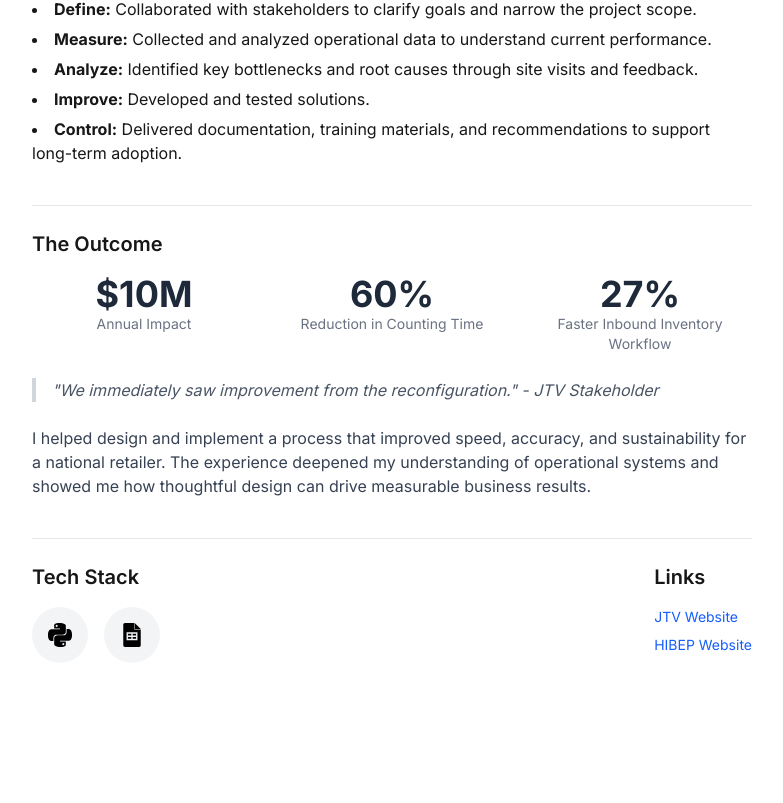
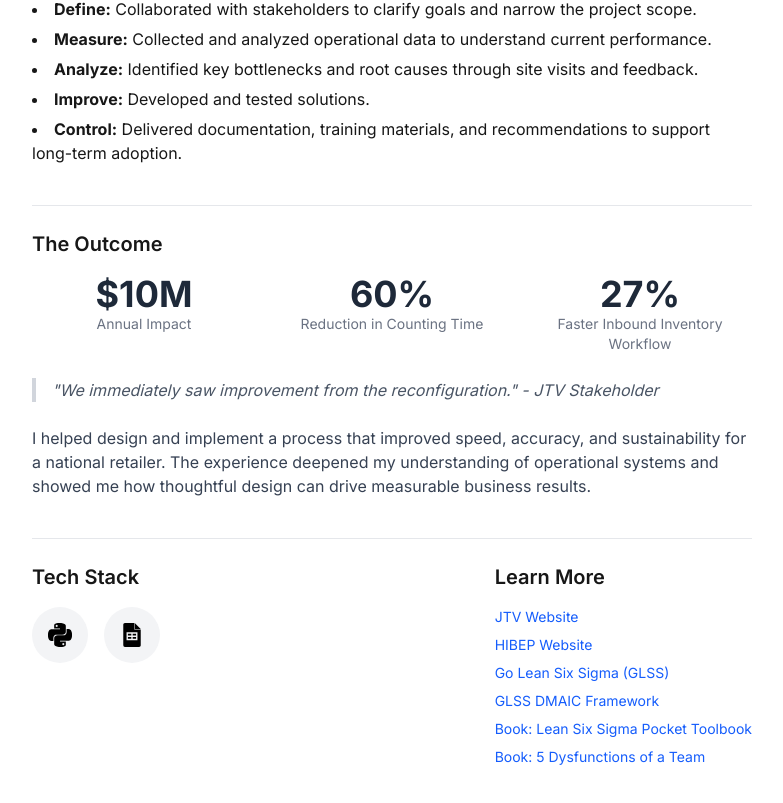
Before and after one commit to bradenwingfield/portfolio, a Next.js app: page /projects/jewelry-television in a window 1280 px wide. Shown: the part 1211-2014 px from the top of the page, without its empty margins (248-1031 px from the left). Before the commit the page ends 1938 px from the top, so only its background shows below. Built offline with nearby package versions, Linux system fonts and the light colour scheme.

Commit message:
link updates

```diff
--- a/src/app/projects/hack4impact/page.tsx
+++ b/src/app/projects/hack4impact/page.tsx
@@ -144,7 +144,7 @@
 
           {/* Links */}
           <div>
-            <h2 className="text-xl font-semibold mb-4">Links</h2>
+            <h2 className="text-xl font-semibold mb-4">Learn More</h2>
             <ul className="space-y-2 text-sm">
               <li>
                 <a href="https://utk.hack4impact.org/" className="text-blue-600 hover:underline" target="_blank" rel="noopener noreferrer">
--- a/src/app/projects/jewelry-television/page.tsx
+++ b/src/app/projects/jewelry-television/page.tsx
@@ -115,7 +115,7 @@
 
           {/* Links */}
           <div>
-            <h2 className="text-xl font-semibold mb-4">Links</h2>
+            <h2 className="text-xl font-semibold mb-4">Learn More</h2>
             <ul className="space-y-2 text-sm">
               <li>
                 <a href="https://jtv.org" className="text-blue-600 hover:underline" target="_blank" rel="noopener noreferrer">
@@ -127,6 +127,26 @@
                   HIBEP Website
                 </a>
               </li>
+              <li>
+                <a href="https://goleansixsigma.com/" className="text-blue-600 hover:underline" target="_blank" rel="noopener noreferrer">
+                  Go Lean Six Sigma (GLSS)
+                </a>
+              </li>
+              <li>
+                <a href="https://goleansixsigma.com/dmaic-five-basic-phases-of-lean-six-sigma/ " className="text-blue-600 hover:underline" target="_blank" rel="noopener noreferrer">
+                  GLSS DMAIC Framework
+                </a>
+              </li>
+              <li>
+                <a href="https://a.co/d/1kR4em0" className="text-blue-600 hover:underline" target="_blank" rel="noopener noreferrer">
+                  Book: Lean Six Sigma Pocket Toolbook
+                </a>
+              </li>
+              <li>
+                <a href="https://a.co/d/dwvcNb7" className="text-blue-600 hover:underline" target="_blank" rel="noopener noreferrer">
+                  Book: 5 Dysfunctions of a Team
+                </a>
+              </li>
             </ul>
           </div>
         </div>
```
